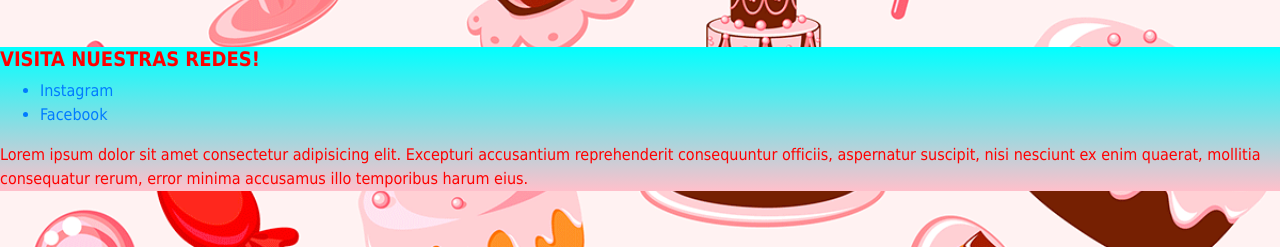
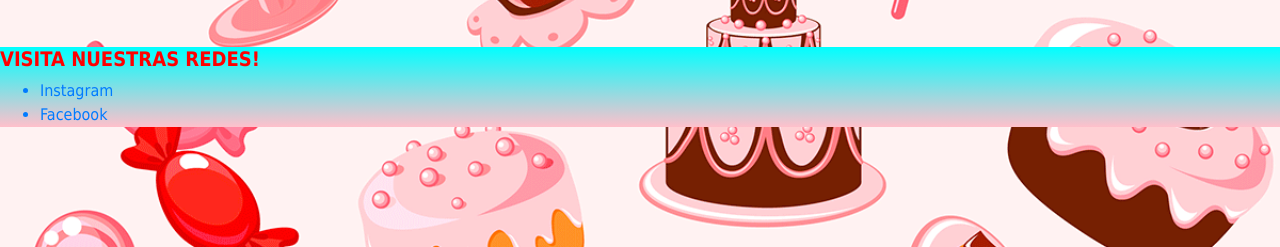
Before and after one commit to elfed96/PasteleriaSofia, a plain HTML site: page index.html in a window 1280 px wide. Shown: the part 553-800 px from the top of the page. Drawn offline with nearby package versions, Linux system fonts and the light colour scheme.

Commit message:
se borro el parrafo de prueba

```diff
--- a/index.html
+++ b/index.html
@@ -59,7 +59,7 @@
 			<a href="https://www.instagram.com/pasteleriasofia_/?hl=es-la" target="_blank"><li>Instagram</li></a>
 			<a href="https://www.facebook.com/" target="_blank"><li>Facebook</li></a>
 		</ul>
-<p>Lorem ipsum dolor sit amet consectetur adipisicing elit. Excepturi accusantium reprehenderit consequuntur officiis, aspernatur suscipit, nisi nesciunt ex enim quaerat, mollitia consequatur rerum, error minima accusamus illo temporibus harum eius.</p>
+
 	</footer>
 
    <script src="https://code.jquery.com/jquery-3.5.1.slim.min.js" integrity="sha384-DfXdz2htPH0lsSSs5nCTpuj/zy4C+OGpamoFVy38MVBnE+IbbVYUew+OrCXaRkfj" crossorigin="anonymous"></script>
```
